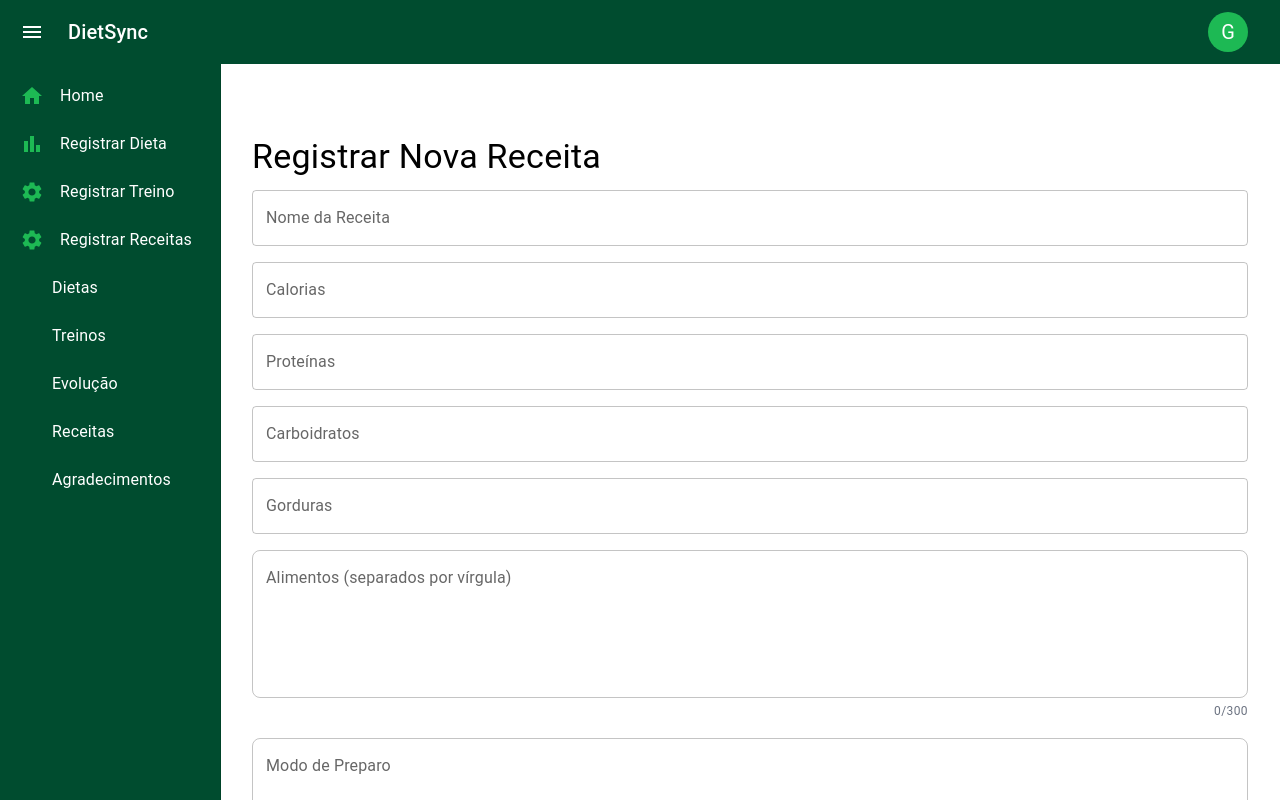
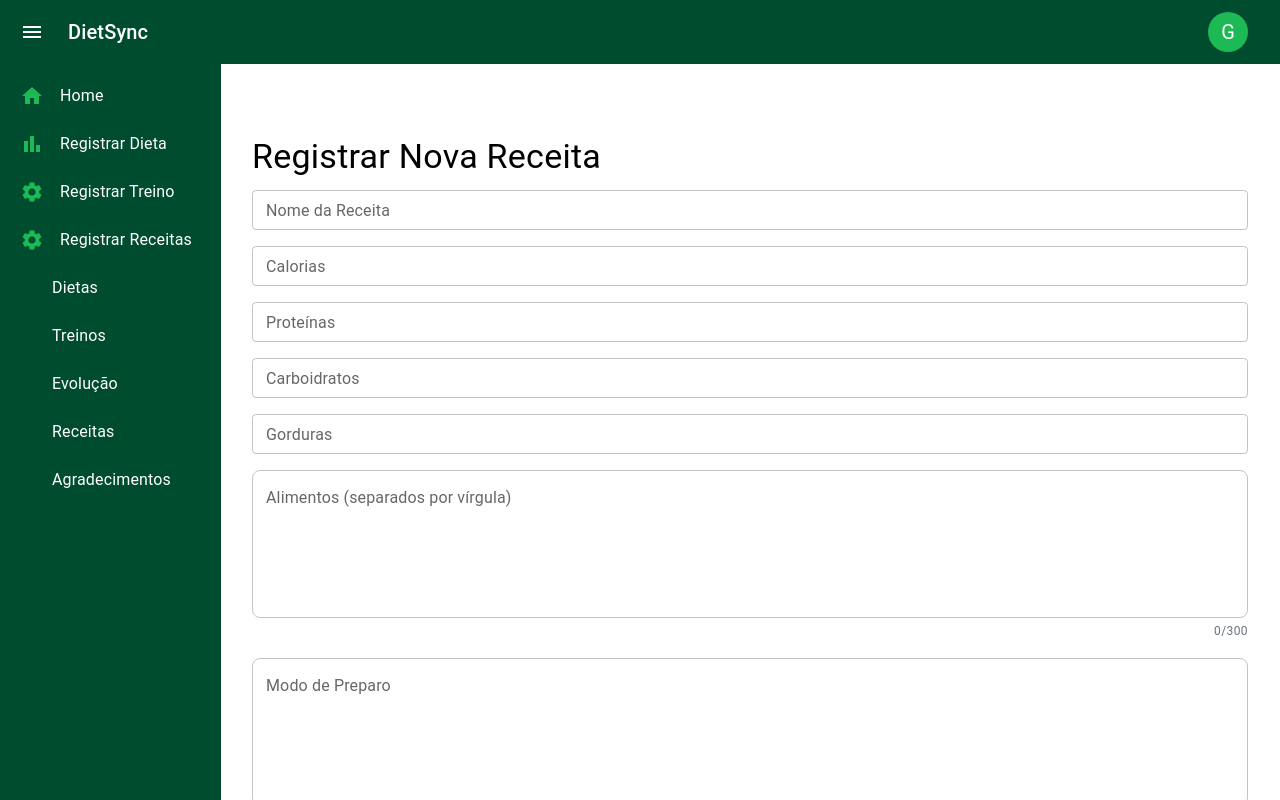
Before and after one commit to GabrielScremim/dietsync-next, a Next.js app: page /receitas/registrar in a window 1280 px wide. Shown: the top 800 px of the page. Built offline with nearby package versions, Linux system fonts and the light colour scheme; no server answers; some icons are missing.

Commit message:
feat: atualizar URLs da API para usar variáveis de ambiente e corrigir chamadas de receita

```diff
--- a/app/(private)/receitas/registrar/page.tsx
+++ b/app/(private)/receitas/registrar/page.tsx
@@ -50,19 +50,19 @@ export default function RegistrarReceita() {
                 <Grid size={{ xs: 12 }}>
                     <Grid container spacing={2}>
                         <Grid size={{ xs: 12, xl: 4 }}>
-                            <TextField fullWidth label="Nome da Receita" />
+                            <TextField size="small" fullWidth label="Nome da Receita" />
                         </Grid>
                         <Grid size={{ xs: 12, xl: 2 }}>
-                            <TextField fullWidth label="Calorias" />
+                            <TextField size="small" fullWidth label="Calorias" />
                         </Grid>
                         <Grid size={{ xs: 12, xl: 2 }}>
-                            <TextField fullWidth label="Proteínas" />
+                            <TextField size="small" fullWidth label="Proteínas" />
                         </Grid>
                         <Grid size={{ xs: 12, xl: 2 }}>
-                            <TextField fullWidth label="Carboidratos" />
+                            <TextField size="small" fullWidth label="Carboidratos" />
                         </Grid>
                         <Grid size={{ xs: 12, xl: 2 }}>
-                            <TextField fullWidth label="Gorduras" />
+                            <TextField size="small" fullWidth label="Gorduras" />
                         </Grid>
                     </Grid>
                 </Grid>
--- a/app/services/receitasService.ts
+++ b/app/services/receitasService.ts
@@ -1,6 +1,6 @@
 import axios, { AxiosResponse } from "axios";
 
-const API_URL = "http://localhost:3001/receitas";
+const API_URL =  process.env.NEXT_PUBLIC_API_URL;
 
 export type Receita = {
     nome_receita: string;
@@ -13,7 +13,7 @@ export type Receita = {
 };
 
 export const CreateReceita = (data: Receita): Promise<AxiosResponse<Receita[]>> => {
-    return axios.post(`${API_URL}`, data, {
+    return axios.post(`${API_URL}/receita`, data, {
         headers: {
             'Content-Type': 'application/json',
             Accept: 'application/json',
@@ -23,7 +23,7 @@ export const CreateReceita = (data: Receita): Promise<AxiosResponse<Receita[]>>
 }
 
 export const getReceitas = (): Promise<AxiosResponse<Receita[]>> => {
-    return axios.get(`${API_URL}`, {
+    return axios.get(`${API_URL}/receita`, {
         headers: {
             'Content-Type': 'application/json',
             Accept: 'application/json',
```
